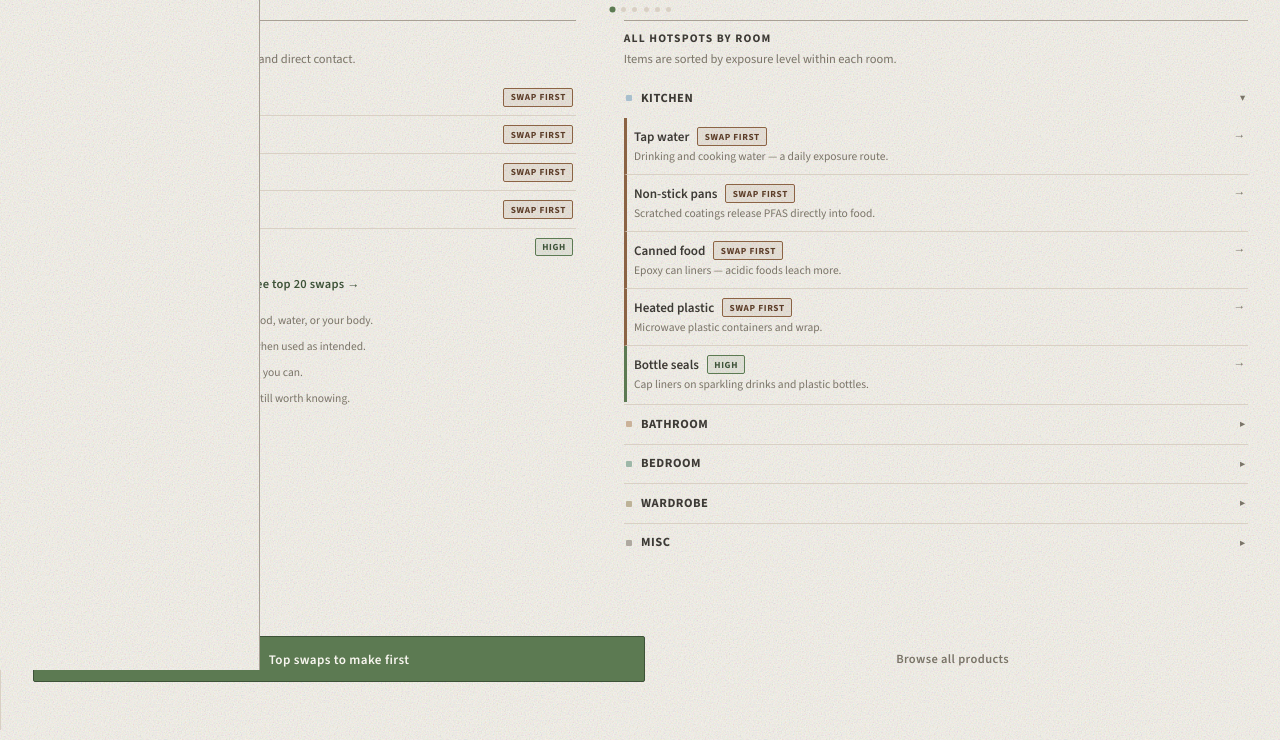
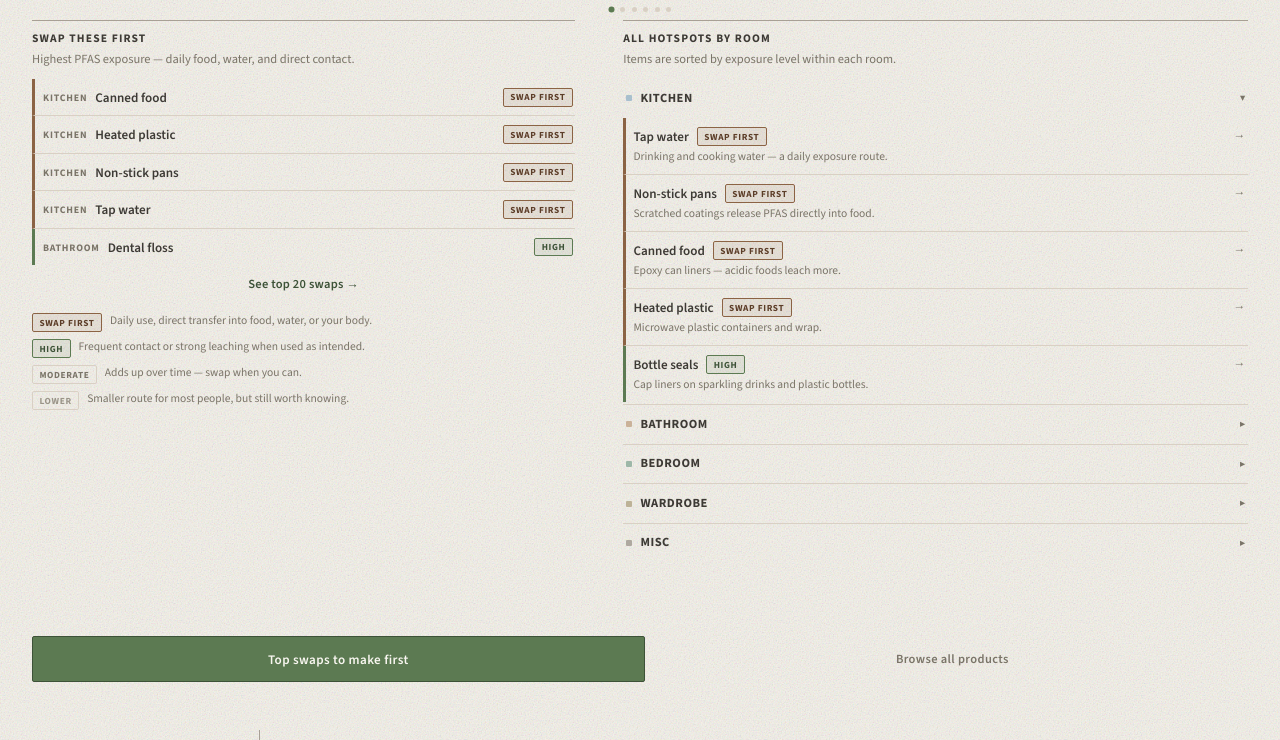
Before and after one commit to michellekim92/pfas-home-guide, a plain HTML site: page index.html in a window 1280 px wide. Shown: the part 130-870 px from the top of the page. Drawn offline with nearby package versions, Linux system fonts and the light colour scheme.

Commit message:
Fix sidebar overlapping main content on desktop

```diff
--- a/css/styles.css
+++ b/css/styles.css
@@ -901,27 +901,32 @@
   }
 
   .site-shell {
-    display: grid;
-    grid-template-areas: "nav main";
-    grid-template-columns: var(--sidebar-w) minmax(0, 1fr);
+    display: flex;
+    flex-direction: row;
+    align-items: stretch;
     width: 100%;
     min-height: 100dvh;
     background: var(--bg);
   }
 
   .tab-bar {
-    grid-area: nav;
-    position: sticky;
-    top: 0;
-    align-self: start;
-    width: var(--sidebar-w);
-    height: 100dvh;
-    max-width: none;
+    position: relative;
+    top: auto;
+    bottom: auto;
     left: auto;
     right: auto;
     transform: none;
+    flex: 0 0 var(--sidebar-w);
+    width: var(--sidebar-w);
+    min-width: var(--sidebar-w);
+    max-width: var(--sidebar-w);
+    height: auto;
+    min-height: 100dvh;
+    max-height: none;
+    z-index: 1;
     flex-direction: column;
     align-items: stretch;
+    align-self: stretch;
     border-top: none;
     border-right: 1px solid var(--border-strong);
     padding: 1.5rem 0 1.25rem;
@@ -972,12 +977,11 @@
   }
 
   #app {
-    grid-area: main;
+    flex: 1 1 auto;
     max-width: none;
+    min-width: 0;
     min-height: 100dvh;
-    min-width: 0;
     box-shadow: none;
-    border-left: 1px solid var(--border);
   }
 
   .view-pad,
```
